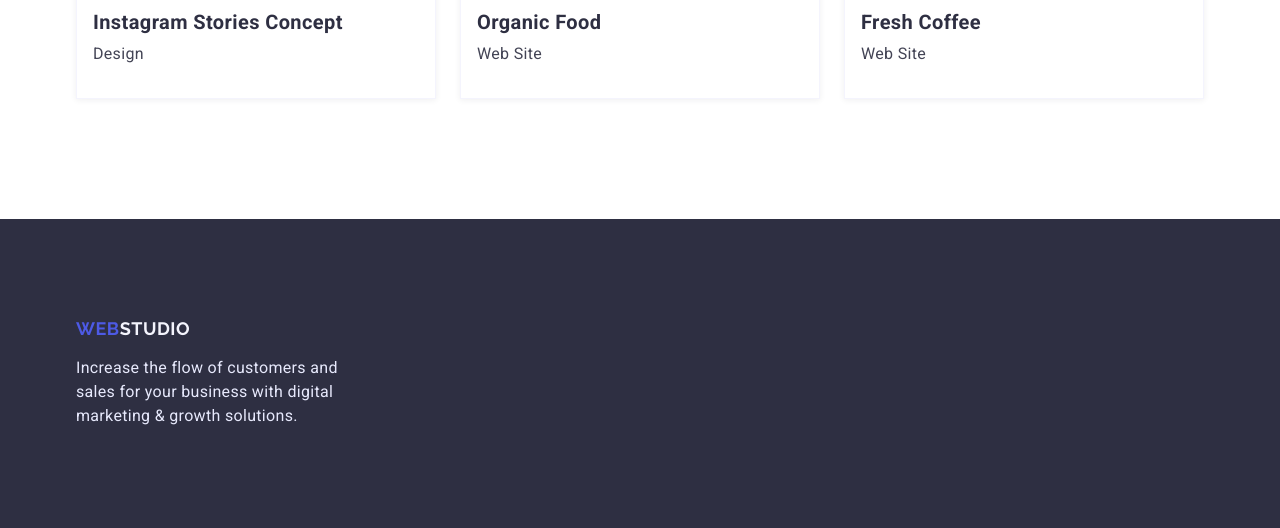
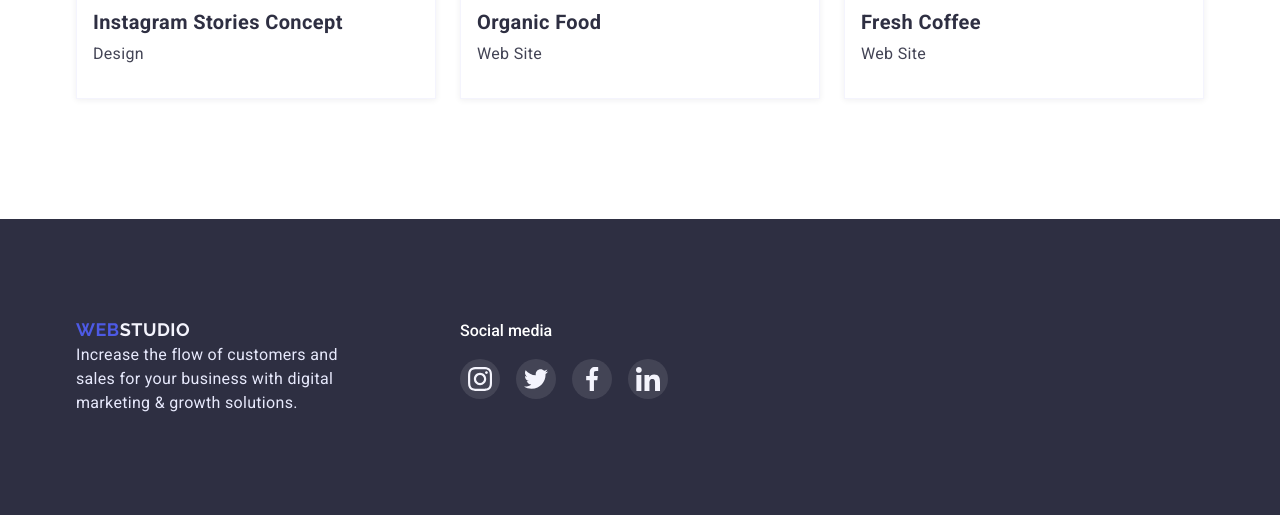
Before and after one commit to AndriySachyk/goit-markup-hw-04, a plain HTML site: page portfolio.html in a window 1280 px wide. Shown: the part 1545-2073 px from the top of the page. Drawn offline with nearby package versions, Linux system fonts and the light colour scheme.

Commit message:
Update repositorei

```diff
--- a/css/style.css
+++ b/css/style.css
@@ -12,6 +12,7 @@
     --color-text-button-hover: #FFFFFF;
     --color-text-button-portfolio: #4D5AE5;
     --color-text-footer-content: #E7E9FC;
+    --color-text-social-media-footer: #FFFFFF;
     --backround-color-primery: #FFFFFF;
     --backround-color-title: #2E2F42;
     --backround-color-button-index: #4D5AE5;
@@ -22,6 +23,8 @@
     --backround-color-button-portfolio-hover-active: #4D5AE5;
     --background-color-icon-social-our-team: #4D5AE5;
     --background-color-icon-social-our-team-hover-focus:#404BBF;
+    --background-color-icon-social-footer:rgba(255, 255, 255, 0.1);
+    --background-color-icon-social-footer-hover-focus: #31D0AA;
     --color-borter-button-portfolio: #E7E9FC;
     --color-borter-icon-customers: #8E8F99;
     --color-borter-icon-customers-hover-focus: #404BBF;
@@ -31,6 +34,7 @@
     --fiil-color-social-icon-our-team: #FFFFFF;
     --fiil-color-icon-customers: #AFB1B8;
     --fiil-color-icon-customers-hover-focus:  #404BBF;
+    --fill-color-social-icon-footer: #F4F4FD;
 }
 
 
@@ -197,7 +201,6 @@ ul,ol{
     letter-spacing: var(--letter-spacing-button-index-portfolio);
     color: var(--color-text-button-index);
     background: var(--backround-color-button-index);
-    box-shadow: 0px 4px 4px rgba(0, 0, 0, 0.15);
     border-radius: 4px;
     cursor: pointer;
     border: 0;
@@ -407,7 +410,7 @@ margin-bottom: 8px;
     gap:24px;
 }
 
-.box-icon-customers{
+.link-icon-customers{
     width: 168px;
     height: 88px;
     border: 1px solid var(--color-borter-icon-customers);
@@ -423,28 +426,32 @@ margin-bottom: 8px;
 }
 
 
-.box-icon-customers:hover,.box-icon-customers:focus {
+.link-icon-customers:hover,.link-icon-customers:focus {
     border: 1px solid var(--color-borter-icon-customers-hover-focus);
 }
 
-.box-icon-customers:hover .icon-customers,.box-icon-customers:focus .icon-customers{
+.link-icon-customers:hover .icon-customers,.link-icon-customers:focus .icon-customers{
     fill: var(--fiil-color-icon-customers-hover-focus);
 }
 
 
 /*footer*/
 
-.container-footer{
-    display: flex;
-    flex-direction: column;
-
-}
 
 .section-footer {
     background-color: var(--backround-color-footer);
     padding-top: 100px;
     padding-bottom: 100px;
 }
+
+
+.list-footer{
+    display: flex;
+    gap: 120px;
+}
+
+
+
 
 .logo-footer {
     font-family: 'Raleway';
@@ -465,6 +472,39 @@ margin-bottom: 8px;
     width: 264px;
     letter-spacing: var(--letter-spacing-primery);
     color: var(--color-text-footer-content);
+}
+
+.text-social-media{
+    line-height: 1.5;
+    color: var(--color-text-social-media-footer);
+    margin-bottom: 16px;
+}
+
+
+.list-social-icon-footer{
+    display: flex;
+    gap: 16px;
+}
+
+
+.link-social-icon-footer{
+    width: 40px;
+    height: 40px;
+    display: flex;
+    justify-content: center;
+    align-items: center;
+    border-radius: 50%;
+    background-color: var(--background-color-icon-social-footer);
+}
+
+
+.link-social-icon-footer:hover, .link-social-icon-footer:focus {
+    background-color: var(--background-color-icon-social-footer-hover-focus);
+}
+
+
+.social-icon-footer{
+    fill: var(--fill-color-social-icon-footer);
 }
 
 /*portfolio*/
--- a/portfolio.html
+++ b/portfolio.html
@@ -129,10 +129,46 @@
     </main>
 
     <footer class="section-footer">
-        <div class="container container-footer">
-            <a class="logo-footer" href="index.html"> <span class="logo-web">Web</span>studio</a>
-            <p class="content-footer">Increase the flow of customers and sales for your business with digital marketing &
-                growth solutions.</p>
+        <div class="container">
+            <ul class="list-footer">
+                <li>
+                    <a class="logo-footer" href="index.html"> <span class="logo-web">Web</span>studio</a>
+                    <p class="content-footer">Increase the flow of customers and sales for your business with digital marketing & growth solutions.</p>
+                </li>
+                <li>
+                    <p class="text-social-media">Social media</p>
+                    <ul class="list-social-icon-footer">
+                        <li class="item-social-icon-footer">
+                            <a href="" class="link-social-icon-footer">
+                                <svg class="social-icon-footer" width="24" height="24">
+                                    <use href="./images/icons.svg#icon-instagram" ></use>
+                                </svg>
+                            </a>
+                        </li>
+                        <li class="item-social-icon-footer">
+                            <a href="" class="link-social-icon-footer">
+                                <svg class="social-icon-footer" width="24" height="24">
+                                    <use href="./images/icons.svg#icon-twitter" ></use>
+                                </svg>
+                            </a>
+                        </li>
+                        <li class="item-social-icon-footer">
+                            <a href="" class="link-social-icon-footer">
+                                <svg class="social-icon-footer" width="24" height="24">
+                                    <use href="./images/icons.svg#icon-facebook" ></use>
+                                </svg>
+                            </a>
+                        </li>
+                        <li class="item-social-icon-footer">
+                            <a href="" class="link-social-icon-footer">
+                                <svg class="social-icon-footer" width="24" height="24">
+                                    <use href="./images/icons.svg#icon-linkedin" ></use>
+                                </svg>
+                            </a>
+                        </li>
+                    </ul>
+                </li>
+            </ul>
         </div>
     </footer>
 
```
Also changed, not shown: index.html (+56 -7 lines).
